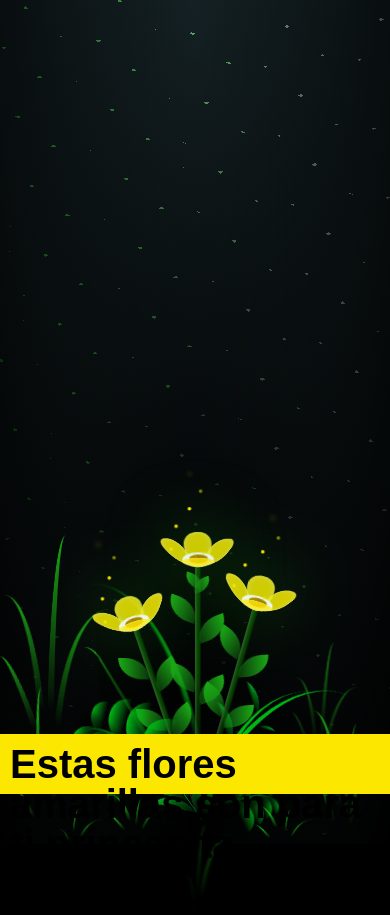
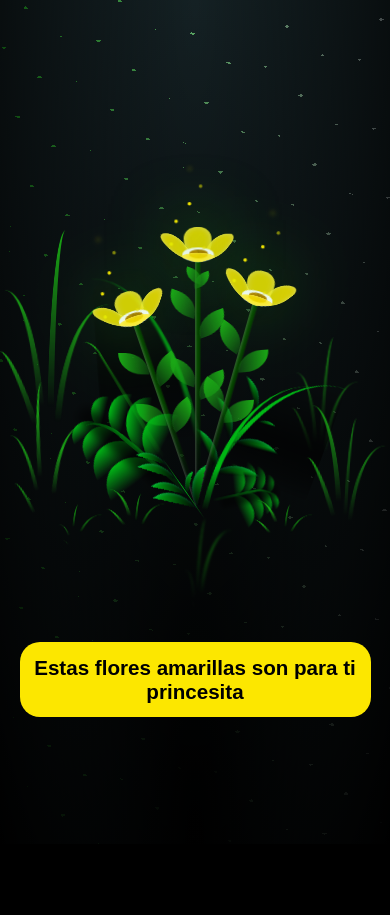
Before and after one commit to luisoviedo22/flores_amarillas, a plain HTML site: page index.html in a window 390 px wide. After the commit the page ends 844 px from the top, so only its background shows below. Drawn offline with Linux system fonts and the light colour scheme.

Commit message:
Update styles.css

```diff
--- a/styles.css
+++ b/styles.css
@@ -20,6 +20,19 @@ body {
   perspective: 1000px;
 }
 
+@media (max-width: 720px){
+  body{
+    display: flex;
+    justify-content: center;
+    align-items: center;
+    min-height: 100vh;
+    background-color: var(--dark-color);
+    overflow: hidden;
+    perspective: 1000px;
+  }
+}
+
+
 .night {
   position: fixed;
   left: 50%;
@@ -40,6 +53,7 @@ body {
 .flowers {
   position: relative;
   transform: scale(0.9);
+  margin-top: calc(150px + 10vh); /* Asegúrate de que haya espacio suficiente para el mensaje */
 }
 
 .flower {
@@ -52,18 +66,26 @@ body {
 
 .message {
   background: #fce700;
-  bottom: 50px;
+  width: 90%;
+  bottom: 15vh; /* Ajusta la distancia desde la parte inferior */
   font-family: "Poppins", sans-serif;
-  font-size: 40px;
-  font-style: normal;
+  font-size: calc(1rem + 1vw); /* Tamaño de fuente responsivo */
   font-weight: 800;
-  height: 60px;
-  line-height: 1;
-  padding: 10px;
-  position: absolute;
+  border-radius: 20px;
+  text-align: center;
+  height: auto; /* Permite que la altura se ajuste automáticamente */
+  padding: calc(10px + 1vmin); /* Espaciado responsivo */
+  position: absolute; /* Mantiene el mensaje en relación al contenedor */
   opacity: 0; /* El elemento empieza invisible */
   animation: fadeIn 1s forwards;
-  animation-delay: 2s; /* El elemento aparecerá después de 60 segundos */
+  animation-delay: 2s; /* El elemento aparecerá después de un tiempo */
+}
+
+@media (max-width: 720px) {
+  .message {
+      bottom: 15vh; /* Ajusta según sea necesario en pantallas más pequeñas */
+      font-size: calc(0.8rem + 2vw); /* Aumenta el tamaño de fuente en pantallas pequeñas */
+  }
 }
 
 @keyframes fadeIn {
```
